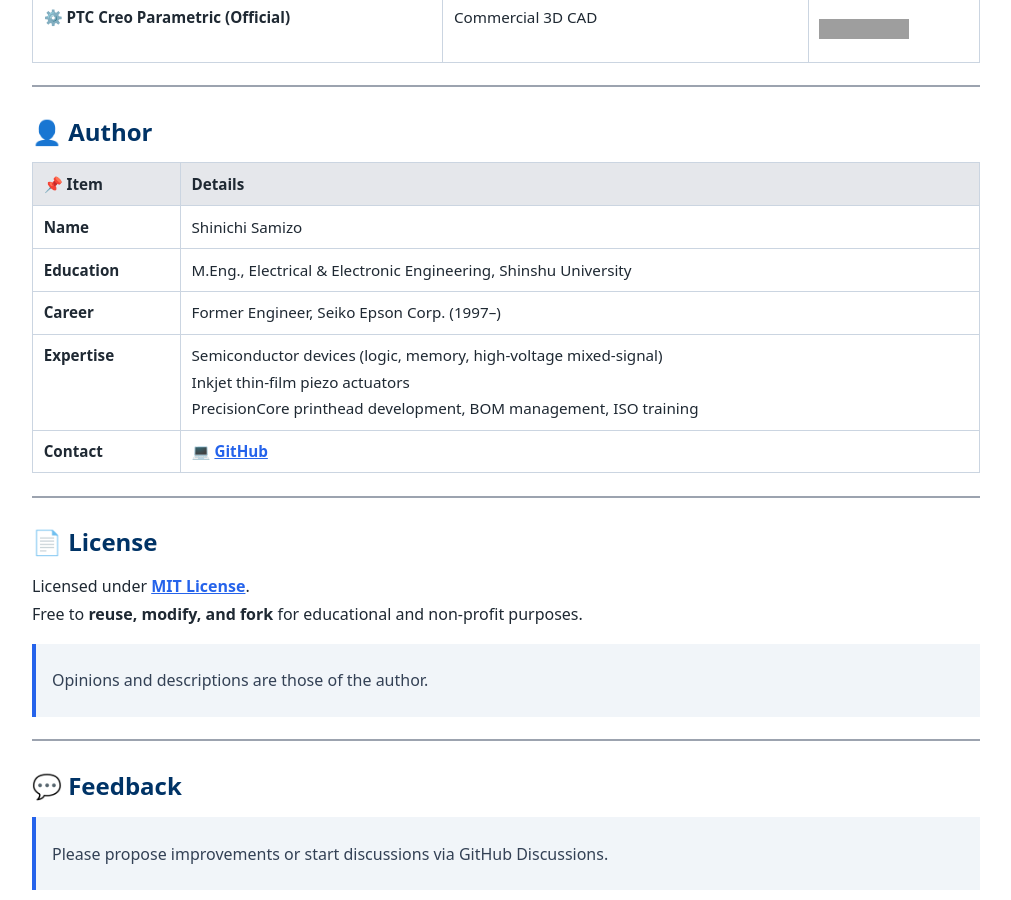
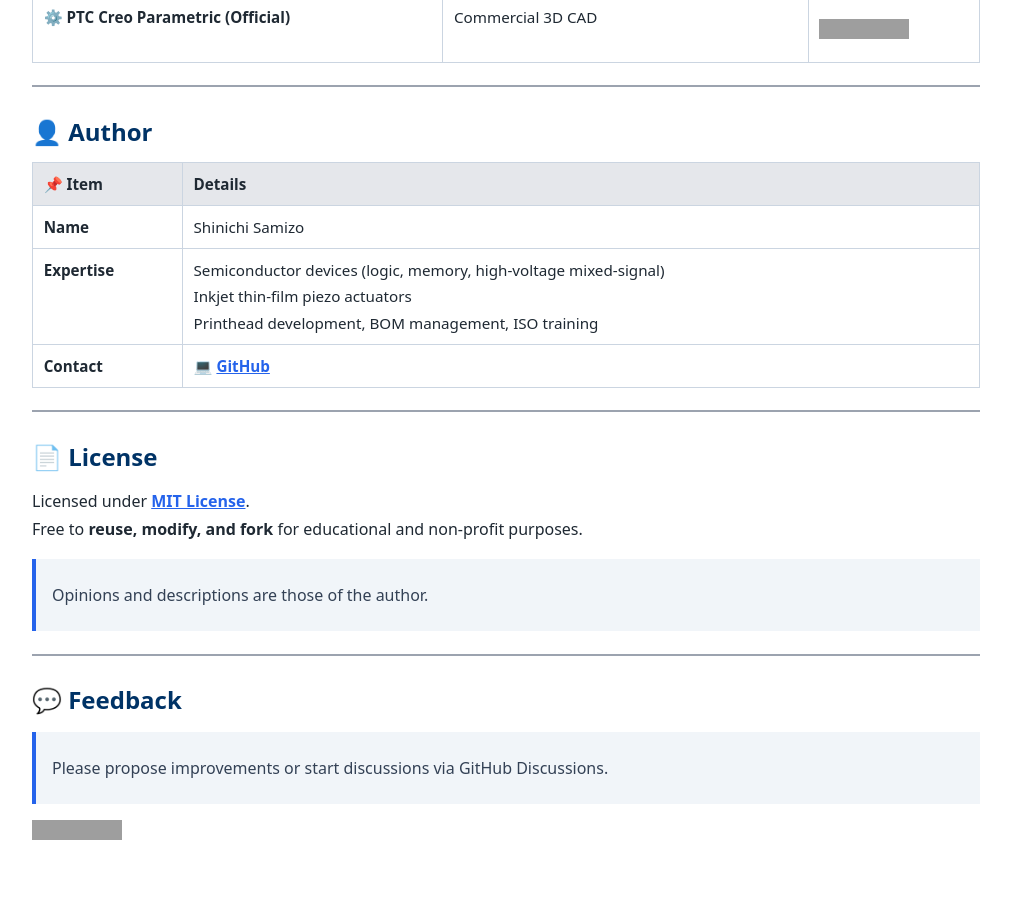
Before and after one commit to Samizo-AITL/EduMecha, a Jekyll site: the page built from en/index.md, in a window 1280 px wide and 900 px high, scrolled down 2942 px. Shown: the whole window, without its empty margins (134-1145 px from the left). Built offline with Jekyll 4.4.1, drawn with Linux system fonts in a browser that asks for light colours; grey boxes are pictures that could not be loaded.

Commit message:
Update index.md

```diff
--- a/en/index.md
+++ b/en/index.md
@@ -99,9 +99,7 @@ It supports planning for **2D-to-3D modeling**, **design intent visualization**,
 | 📌 Item | Details |
 |--------|---------|
 | **Name** | Shinichi Samizo |
-| **Education** | M.Eng., Electrical & Electronic Engineering, Shinshu University |
-| **Career** | Former Engineer, Seiko Epson Corp. (1997–) |
-| **Expertise** | Semiconductor devices (logic, memory, high-voltage mixed-signal)<br>Inkjet thin-film piezo actuators<br>PrecisionCore printhead development, BOM management, ISO training |
+| **Expertise** | Semiconductor devices (logic, memory, high-voltage mixed-signal)<br>Inkjet thin-film piezo actuators<br>Printhead development, BOM management, ISO training |
 | **Contact** | 💻 [GitHub](https://samizo-aitl.github.io/) |
 
 ---
```
